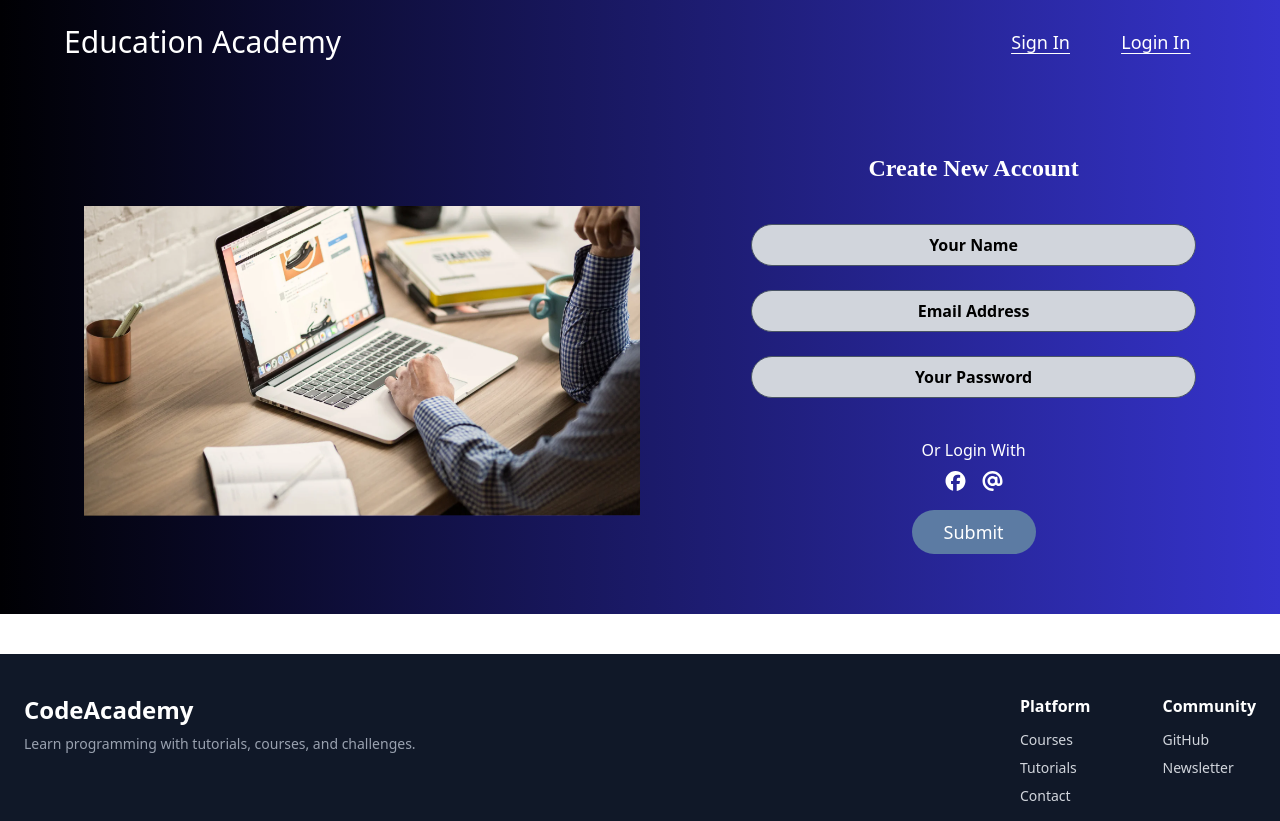
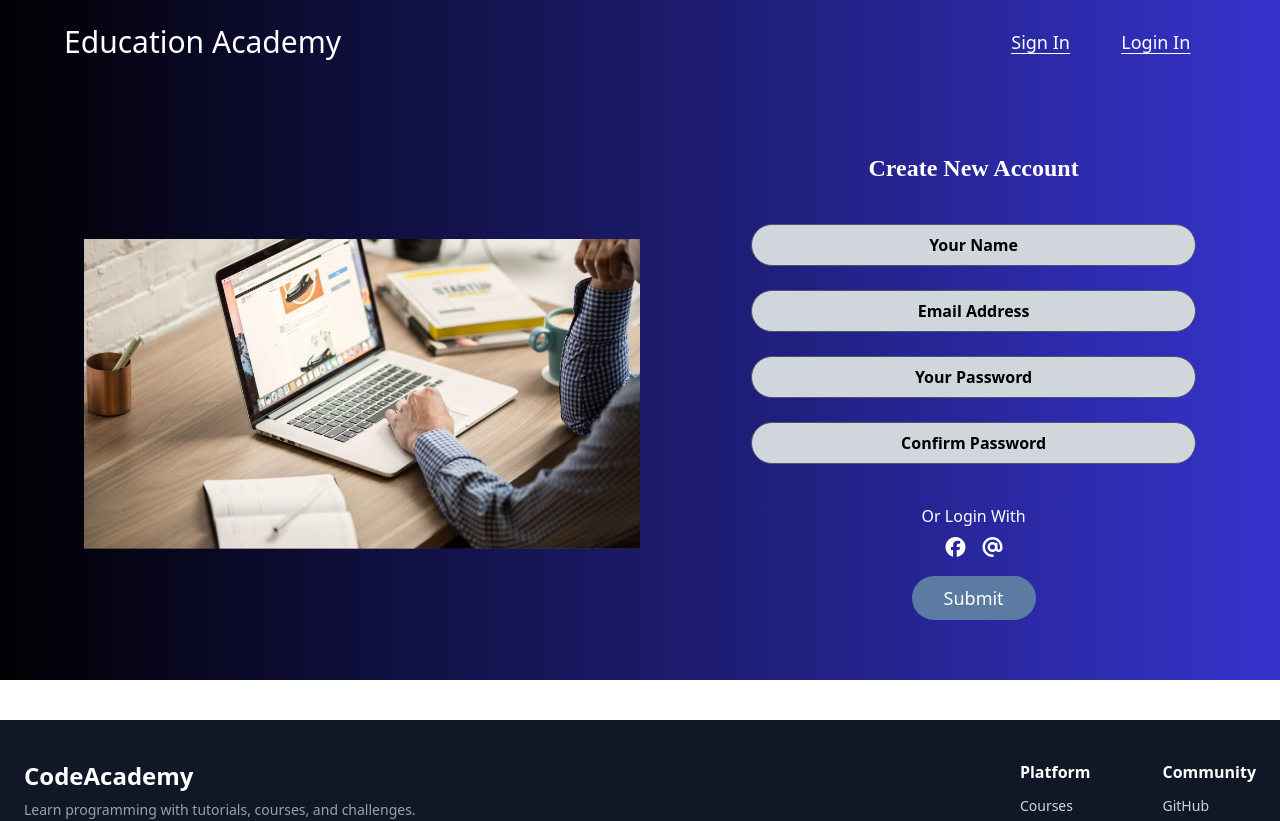
Before and after one commit to MoKhalid99/Algorithm-Web, a React (Vite) app: page /Register in a window 1280 px wide. Shown: the top 821 px of the page. Built offline with nearby package versions, Linux system fonts and the light colour scheme; a web font is replaced by a local one.

Commit message:
Fixing-registration-model-issue

```diff
--- a/src/components/Register/Register.jsx
+++ b/src/components/Register/Register.jsx
@@ -8,43 +8,12 @@ import * as yup from "yup";
 import { useFormik } from "formik";
 import axios from "axios";
 
-/*
-
-Summary of Comments:
-
-States: errMsg, successMsg, loading for API feedback.
-
-Validation: Using Yup for name, email, password.
-
-Formik: Handles form state, validation, and submission.
-
-API Call: Axios posts form values, handles success/error.
-
-UI:
-
-Left side: image.
-
-Right side: form with inputs and submit button.
-
-Displays messages under form.
-
-Alternative login: FontAwesome icons for social logins.
-
-
-*/
-
 export default function Register() {
-  // State to store API error and success messages
   const [errMsg, setErrMsg] = useState(null);
   const [successMsg, setSuccessMsg] = useState(null);
-
-  // Loading state while waiting for API response
   const [loading, setLoading] = useState(false);
-
-  // Hook to navigate programmatically
   const navigate = useNavigate();
 
-  // Validation schema using Yup to enforce input rules
   const validationSchema = yup.object().shape({
     name: yup
       .string()
@@ -60,45 +29,42 @@ export default function Register() {
       .string()
       .required("Password is required")
       .matches(/^(?=.*[a-z])(?=.*[A-Z])(?=.*\d)(?=.*[@$!%*?&])[A-Za-z\d@$!%*?&]{8,20}$/, "Password must be 8-20 characters, include uppercase, lowercase, number, and special symbol"),
+    confirmPassword: yup
+      .string()
+      .oneOf([yup.ref("password"), null], "Passwords must match")
+      .required("Confirm Password is required"),
   });
 
-  // Formik hook to control the form
   const formik = useFormik({
     initialValues: {
       name: "",
       email: "",
       password: "",
+      confirmPassword: "", // إضافة حقل تأكيد كلمة المرور
     },
-
-    // Handle form submission
     onSubmit: async function (values) {
-      setErrMsg(null);      // Clear previous errors
-      setSuccessMsg(null);  // Clear previous success messages
-      setLoading(true);     // Start loading
+      setErrMsg(null);
+      setSuccessMsg(null);
+      setLoading(true);
 
       try {
-        // Call API to register user
         const responsive = await axios.post(
           "https://ecommerce.routemisr.com/api/v1/auth/signup",
           values
         );
 
-        setSuccessMsg(responsive.data.message); // Show success message
-
-        // Navigate to login page after 1 second
+        setSuccessMsg(responsive.data.message);
         setTimeout(() => {
           navigate("/Login");
         }, 1000);
       } catch (err) {
-              // Show error message if API fails
         setErrMsg(err?.response?.data?.errors?.msg);
         console.log(err?.response?.data?.errors?.msg);
       } finally {
-        setLoading(false); // Stop loading
+        setLoading(false);
       }
     },
-
-    validationSchema: validationSchema, // Apply Yup validation
+    validationSchema: validationSchema,
   });
 
   return (
@@ -106,12 +72,10 @@ export default function Register() {
       <div className="[background:linear-gradient(to_left,#3533CC,#000003)]">
         <div className="md:w-[90%] md:flex justify-between items-center mx-auto pt-32 p-5 rounded-lg text-white">
 
-          {/* Left side image */}
           <div className="md:w-[50%]">
             <img src={img} alt="Register" />
           </div>
 
-          {/* Registration form */}
           <form onSubmit={formik.handleSubmit} className="md:w-[40%]">
             <h1 className="text-2xl font-bold my-6 text-center font-fontPlaywrite">
               Create New Account
@@ -168,9 +132,26 @@ export default function Register() {
                   <span className="font-medium">Danger alert!</span> {formik.errors.password}
                 </div>
               )}
+
+              {/* Confirm Password Input */}
+              <div className="relative">
+                <input
+                  type="password"
+                  id="confirmPassword"
+                  onBlur={formik.handleBlur}
+                  onChange={formik.handleChange}
+                  className="w-full rounded-full bg-gray-300 text-black font-bold text-center border border-gray-600"
+                  placeholder="Confirm Password"
+                />
+              </div>
+              {formik.errors.confirmPassword && formik.touched.confirmPassword && (
+                <div className="p-4 mb-4 text-base text-red-800 rounded-lg bg-red-50" role="alert">
+                  <span className="font-medium">Danger alert!</span> {formik.errors.confirmPassword}
+                </div>
+              )}
             </div>
 
-            {/* Submit button and alternative login options */}
+            {/* Submit button and alternative login */}
             <div className="mb-10 text-center">
               <div className="my-4">
                 <p>Or Login With</p>
@@ -187,7 +168,6 @@ export default function Register() {
               </button>
             </div>
 
-            {/* Show error or success messages */}
             {errMsg && (
               <div className="p-4 mt-4 text-base text-red-800 rounded-lg bg-red-50">
                 {errMsg}
```
